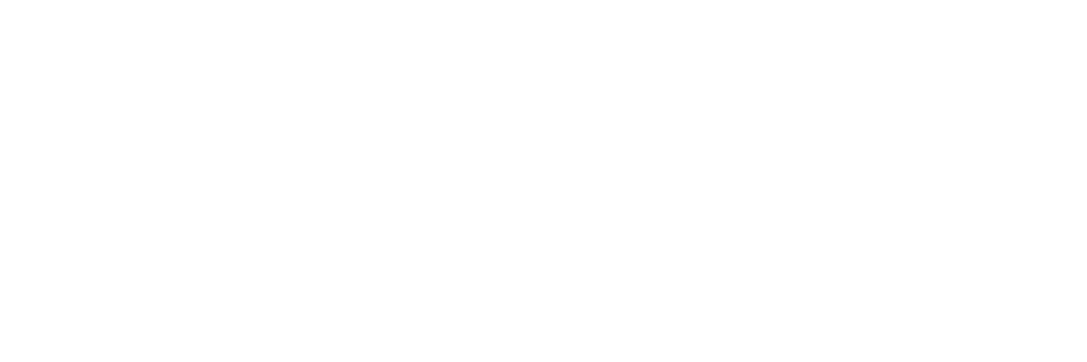
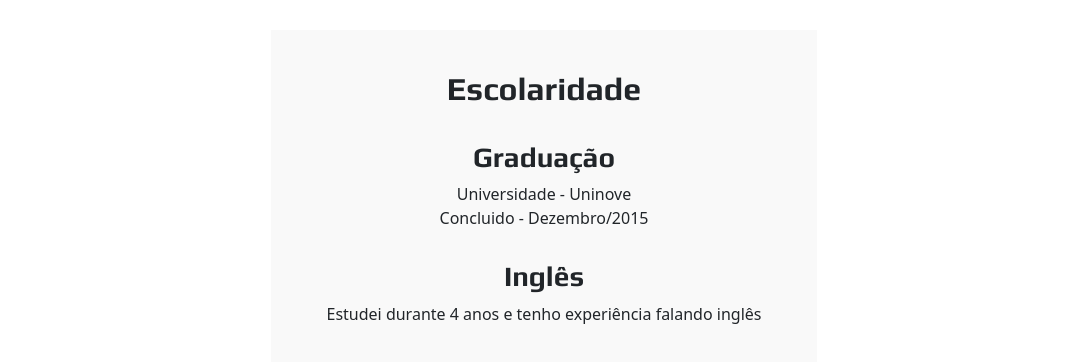
Before and after one commit to 2011Alexandrealvarenga/portfolio, a React (Create React App) app: page / in a window 1280 px wide. Shown: the part 1110-1472 px from the top of the page, without its empty margins (96-1183 px from the left). Before the commit the page ends 1090 px from the top, so only its background shows below. Built offline with nearby package versions, Linux system fonts and the light colour scheme.

Commit message:
degree section

```diff
--- a/src/App.js
+++ b/src/App.js
@@ -4,6 +4,7 @@ import './App.css';
 import AppHeader from './components/pages/header';
 import AppObjProfissional from './components/pages/obj-profissional';
 import AppTecnologia from './components/pages/tecnologia';
+import AppEscolaridade from './components/pages/escolaridade';
 
 function App() {
   return (
@@ -14,6 +15,7 @@ function App() {
     <main>
       <AppObjProfissional />
       <AppTecnologia />
+      <AppEscolaridade />
     </main>
     </>
   );
--- /dev/null
+++ b/src/assets/css/escolaridade.css
@@ -0,0 +1,11 @@
+#escolaridade{
+  padding: 50px 0;
+}
+#escolaridade .content{
+  background: #f9f9f9;
+  padding: 40px;
+}
+#escolaridade .content .item{
+  margin: 0 0 30px 0;
+  text-align: center;
+}
--- /dev/null
+++ b/src/components/pages/escolaridade.js
@@ -0,0 +1,28 @@
+import { Col, Container, Row } from "react-bootstrap";
+import '../../assets/css/escolaridade.css';
+
+export default function AppEscolaridade(){
+  return(
+    <section id="escolaridade">
+      <Container>
+        <Row>
+
+          <Col md={{ span: 6, offset: 3 }} className='jusfity-content-md-center'>
+            <div className="content">
+              <h2 className="title d-flex justify-content-center">Escolaridade</h2><br />
+              <div className="item">
+                <h3 className="sub-title">Graduação</h3>
+                <span>Universidade - Uninove</span><br />
+                <span>Concluido - Dezembro/2015</span>
+              </div>
+              <div className="item">
+                <h3 className="sub-title">Inglês</h3>
+                <span>Estudei durante 4 anos e tenho experiência falando inglês</span>
+              </div>
+            </div>
+          </Col>
+        </Row>
+      </Container>
+    </section>
+  )
+}
```
